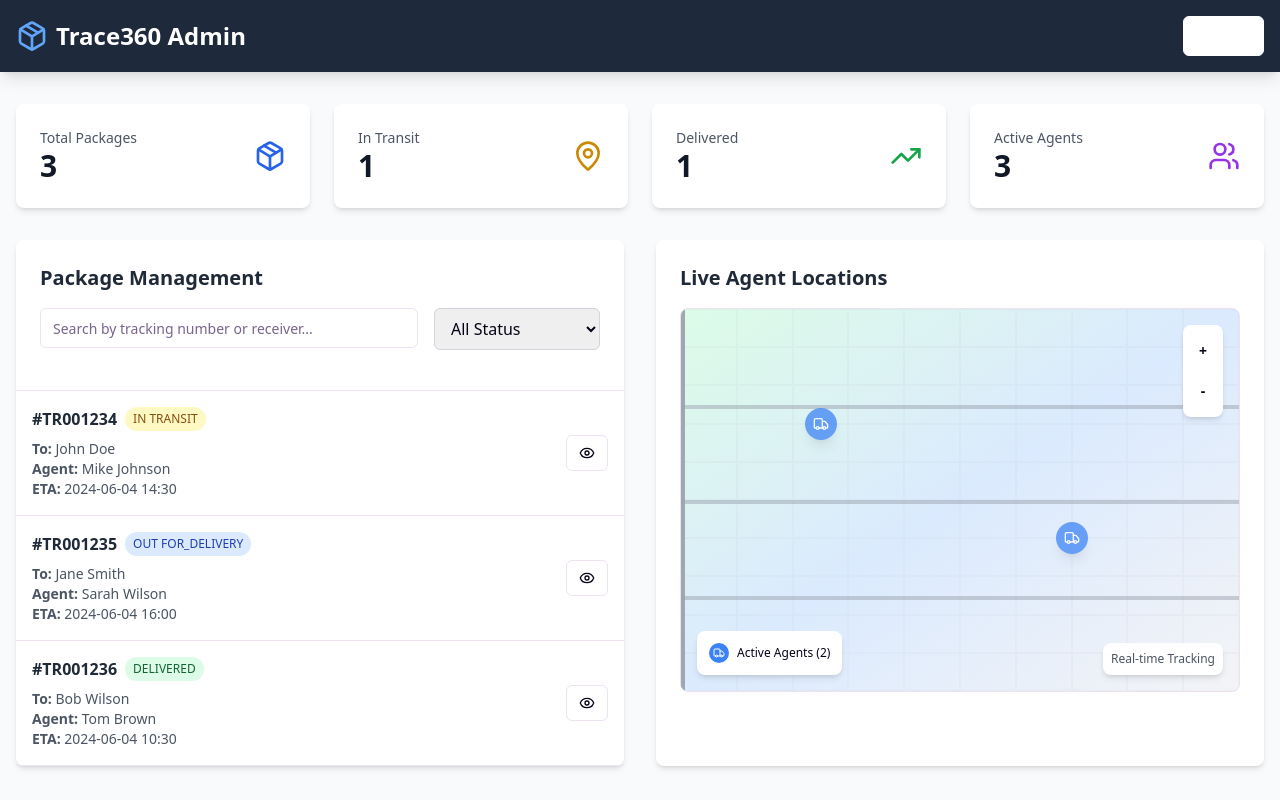
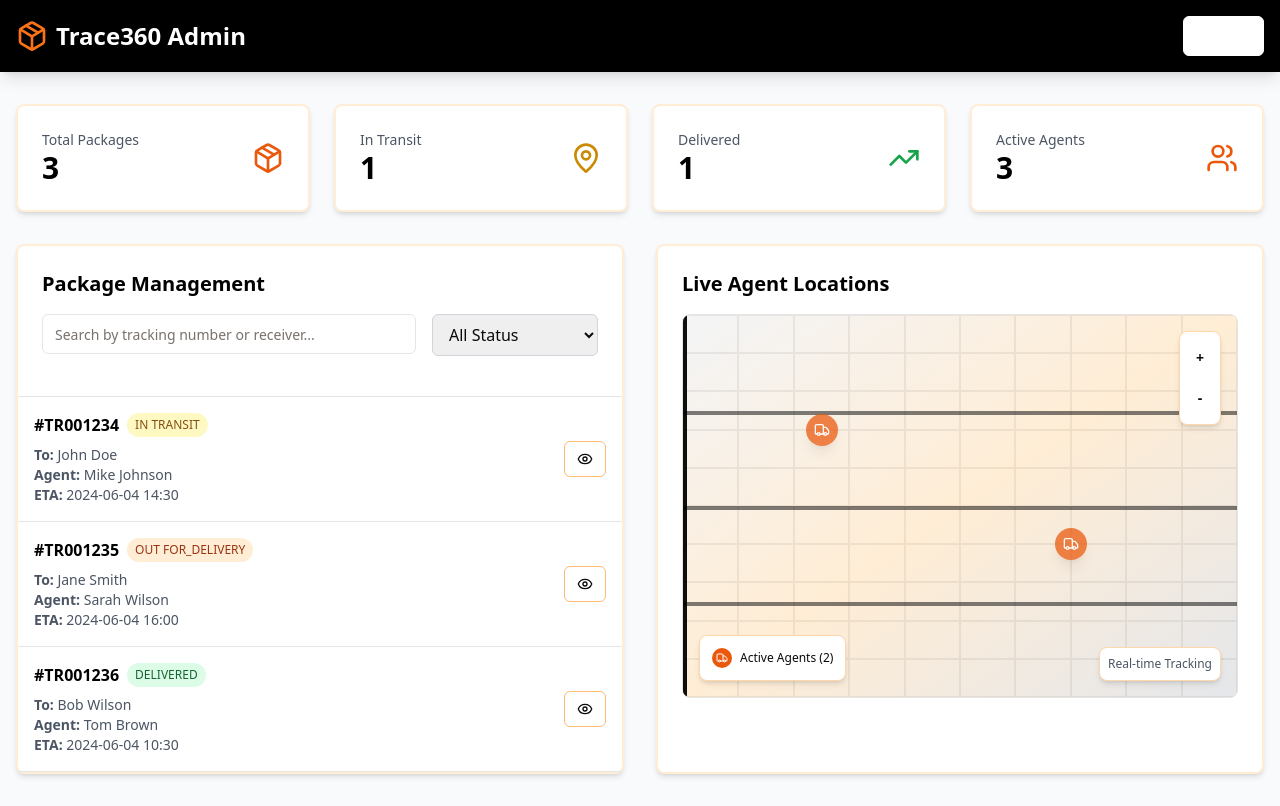
Before and after one commit to Yogareddy107/track-trace-route, a React (Vite) app: page /admin in a window 1280 px wide. Built offline with nearby package versions, Linux system fonts and the light colour scheme.

Commit message:
Change theme colors to black and orange
Update the color scheme across the entire application to use a black and orange theme.

```diff
--- a/src/components/AdminMap.tsx
+++ b/src/components/AdminMap.tsx
@@ -20,26 +20,26 @@ const AdminMap: React.FC<AdminMapProps> = ({ packages }) => {
   );
 
   return (
-    <div className="relative w-full h-96 bg-gradient-to-br from-blue-100 to-blue-200 rounded-lg border overflow-hidden">
+    <div className="relative w-full h-96 bg-gradient-to-br from-gray-100 to-orange-200 rounded-lg border overflow-hidden">
       {/* Mock Map Background */}
-      <div className="absolute inset-0 bg-gradient-to-br from-green-100 via-blue-100 to-gray-100">
+      <div className="absolute inset-0 bg-gradient-to-br from-gray-100 via-orange-100 to-gray-200">
         {/* Grid pattern to simulate map */}
         <div className="absolute inset-0 opacity-20">
           <div className="grid grid-cols-10 h-full">
             {Array.from({ length: 100 }).map((_, i) => (
-              <div key={i} className="border border-gray-400 opacity-30"></div>
+              <div key={i} className="border border-black opacity-30"></div>
             ))}
           </div>
         </div>
 
         {/* Mock streets */}
-        <div className="absolute top-1/4 left-0 right-0 h-1 bg-gray-400 opacity-50"></div>
-        <div className="absolute top-1/2 left-0 right-0 h-1 bg-gray-400 opacity-50"></div>
-        <div className="absolute top-3/4 left-0 right-0 h-1 bg-gray-400 opacity-50"></div>
-        <div className="absolute left-1/5 top-0 bottom-0 w-1 bg-gray-400 opacity-50"></div>
-        <div className="absolute left-2/5 top-0 bottom-0 w-1 bg-gray-400 opacity-50"></div>
-        <div className="absolute left-3/5 top-0 bottom-0 w-1 bg-gray-400 opacity-50"></div>
-        <div className="absolute left-4/5 top-0 bottom-0 w-1 bg-gray-400 opacity-50"></div>
+        <div className="absolute top-1/4 left-0 right-0 h-1 bg-black opacity-50"></div>
+        <div className="absolute top-1/2 left-0 right-0 h-1 bg-black opacity-50"></div>
+        <div className="absolute top-3/4 left-0 right-0 h-1 bg-black opacity-50"></div>
+        <div className="absolute left-1/5 top-0 bottom-0 w-1 bg-black opacity-50"></div>
+        <div className="absolute left-2/5 top-0 bottom-0 w-1 bg-black opacity-50"></div>
+        <div className="absolute left-3/5 top-0 bottom-0 w-1 bg-black opacity-50"></div>
+        <div className="absolute left-4/5 top-0 bottom-0 w-1 bg-black opacity-50"></div>
 
         {/* Agent/Package markers */}
         {activePackages.map((pkg, index) => {
@@ -60,7 +60,7 @@ const AdminMap: React.FC<AdminMapProps> = ({ packages }) => {
             >
               <div className="relative group">
                 <div className="animate-pulse">
-                  <div className="bg-blue-500 rounded-full p-2 shadow-lg">
+                  <div className="bg-orange-600 rounded-full p-2 shadow-lg">
                     <Truck className="h-4 w-4 text-white" />
                   </div>
                 </div>
@@ -78,18 +78,18 @@ const AdminMap: React.FC<AdminMapProps> = ({ packages }) => {
       </div>
 
       {/* Map Controls */}
-      <div className="absolute top-4 right-4 bg-white rounded-lg shadow-md p-2">
+      <div className="absolute top-4 right-4 bg-white rounded-lg shadow-md p-2 border border-orange-200">
         <div className="flex flex-col space-y-1">
-          <button className="p-2 hover:bg-gray-100 rounded text-sm font-bold">+</button>
-          <button className="p-2 hover:bg-gray-100 rounded text-sm font-bold">-</button>
+          <button className="p-2 hover:bg-orange-100 rounded text-sm font-bold">+</button>
+          <button className="p-2 hover:bg-orange-100 rounded text-sm font-bold">-</button>
         </div>
       </div>
 
       {/* Legend */}
-      <div className="absolute bottom-4 left-4 bg-white rounded-lg shadow-md p-3">
+      <div className="absolute bottom-4 left-4 bg-white rounded-lg shadow-md p-3 border border-orange-200">
         <div className="space-y-2">
           <div className="flex items-center space-x-2">
-            <div className="bg-blue-500 rounded-full p-1">
+            <div className="bg-orange-600 rounded-full p-1">
               <Truck className="h-3 w-3 text-white" />
             </div>
             <span className="text-xs">Active Agents ({activePackages.length})</span>
@@ -98,7 +98,7 @@ const AdminMap: React.FC<AdminMapProps> = ({ packages }) => {
       </div>
 
       {/* Map Info */}
-      <div className="absolute bottom-4 right-4 bg-white rounded-lg shadow-md p-2">
+      <div className="absolute bottom-4 right-4 bg-white rounded-lg shadow-md p-2 border border-orange-200">
         <p className="text-xs text-gray-600">Real-time Tracking</p>
       </div>
     </div>
--- a/src/index.css
+++ b/src/index.css
@@ -6,88 +6,81 @@
 @layer base {
   :root {
     --background: 0 0% 100%;
-    --foreground: 258 84% 4.9%;
+    --foreground: 20 14.3% 4.1%;
 
     --card: 0 0% 100%;
-    --card-foreground: 258 84% 4.9%;
+    --card-foreground: 20 14.3% 4.1%;
 
     --popover: 0 0% 100%;
-    --popover-foreground: 258 84% 4.9%;
+    --popover-foreground: 20 14.3% 4.1%;
 
-    --primary: 258 47.4% 11.2%;
-    --primary-foreground: 210 40% 98%;
+    --primary: 24 9.8% 10%;
+    --primary-foreground: 60 9.1% 97.8%;
 
-    --secondary: 285 40% 96.1%;
-    --secondary-foreground: 258 47.4% 11.2%;
+    --secondary: 60 4.8% 95.9%;
+    --secondary-foreground: 24 9.8% 10%;
 
-    --muted: 285 40% 96.1%;
-    --muted-foreground: 270 16.3% 46.9%;
+    --muted: 60 4.8% 95.9%;
+    --muted-foreground: 25 5.3% 44.7%;
 
-    --accent: 285 40% 96.1%;
-    --accent-foreground: 258 47.4% 11.2%;
+    --accent: 60 4.8% 95.9%;
+    --accent-foreground: 24 9.8% 10%;
 
     --destructive: 0 84.2% 60.2%;
-    --destructive-foreground: 210 40% 98%;
+    --destructive-foreground: 60 9.1% 97.8%;
 
-    --border: 285 31.8% 91.4%;
-    --input: 285 31.8% 91.4%;
-    --ring: 258 84% 4.9%;
+    --border: 20 5.9% 90%;
+    --input: 20 5.9% 90%;
+    --ring: 20 14.3% 4.1%;
 
     --radius: 0.5rem;
 
-    --sidebar-background: 285 10% 98%;
-
-    --sidebar-foreground: 258 5.3% 26.1%;
-
-    --sidebar-primary: 258 5.9% 10%;
-
-    --sidebar-primary-foreground: 0 0% 98%;
-
-    --sidebar-accent: 285 4.8% 95.9%;
-
-    --sidebar-accent-foreground: 258 5.9% 10%;
-
-    --sidebar-border: 285 13% 91%;
-
-    --sidebar-ring: 258 91.2% 59.8%;
+    --sidebar-background: 0 0% 98%;
+    --sidebar-foreground: 20 14.3% 4.1%;
+    --sidebar-primary: 24 9.8% 10%;
+    --sidebar-primary-foreground: 60 9.1% 97.8%;
+    --sidebar-accent: 60 4.8% 95.9%;
+    --sidebar-accent-foreground: 24 9.8% 10%;
+    --sidebar-border: 20 5.9% 90%;
+    --sidebar-ring: 20 14.3% 4.1%;
   }
 
   .dark {
-    --background: 258 84% 4.9%;
-    --foreground: 285 40% 98%;
+    --background: 20 14.3% 4.1%;
+    --foreground: 60 9.1% 97.8%;
 
-    --card: 258 84% 4.9%;
-    --card-foreground: 285 40% 98%;
+    --card: 20 14.3% 4.1%;
+    --card-foreground: 60 9.1% 97.8%;
 
-    --popover: 258 84% 4.9%;
-    --popover-foreground: 285 40% 98%;
+    --popover: 20 14.3% 4.1%;
+    --popover-foreground: 60 9.1% 97.8%;
 
-    --primary: 285 40% 98%;
-    --primary-foreground: 258 47.4% 11.2%;
+    --primary: 60 9.1% 97.8%;
+    --primary-foreground: 20 14.3% 4.1%;
 
-    --secondary: 285 32.6% 17.5%;
-    --secondary-foreground: 285 40% 98%;
+    --secondary: 12 6.5% 15.1%;
+    --secondary-foreground: 60 9.1% 97.8%;
 
-    --muted: 285 32.6% 17.5%;
-    --muted-foreground: 285 20.2% 65.1%;
+    --muted: 12 6.5% 15.1%;
+    --muted-foreground: 24 5.4% 63.9%;
 
-    --accent: 285 32.6% 17.5%;
-    --accent-foreground: 285 40% 98%;
+    --accent: 12 6.5% 15.1%;
+    --accent-foreground: 60 9.1% 97.8%;
 
     --destructive: 0 62.8% 30.6%;
-    --destructive-foreground: 285 40% 98%;
+    --destructive-foreground: 60 9.1% 97.8%;
 
-    --border: 285 32.6% 17.5%;
-    --input: 285 32.6% 17.5%;
-    --ring: 285 26.8% 83.9%;
-    --sidebar-background: 258 5.9% 10%;
-    --sidebar-foreground: 285 4.8% 95.9%;
-    --sidebar-primary: 285 76.3% 48%;
-    --sidebar-primary-foreground: 0 0% 100%;
-    --sidebar-accent: 258 3.7% 15.9%;
-    --sidebar-accent-foreground: 285 4.8% 95.9%;
-    --sidebar-border: 258 3.7% 15.9%;
-    --sidebar-ring: 285 91.2% 59.8%;
+    --border: 12 6.5% 15.1%;
+    --input: 12 6.5% 15.1%;
+    --ring: 35.5 91.7% 32.9%;
+    --sidebar-background: 20 14.3% 4.1%;
+    --sidebar-foreground: 60 9.1% 97.8%;
+    --sidebar-primary: 35.5 91.7% 32.9%;
+    --sidebar-primary-foreground: 20 14.3% 4.1%;
+    --sidebar-accent: 12 6.5% 15.1%;
+    --sidebar-accent-foreground: 60 9.1% 97.8%;
+    --sidebar-border: 12 6.5% 15.1%;
+    --sidebar-ring: 35.5 91.7% 32.9%;
   }
 }
 
--- a/src/pages/AdminDashboard.tsx
+++ b/src/pages/AdminDashboard.tsx
@@ -61,7 +61,7 @@ const AdminDashboard = () => {
   const getStatusColor = (status: string) => {
     switch (status) {
       case 'delivered': return 'bg-green-100 text-green-800';
-      case 'out_for_delivery': return 'bg-blue-100 text-blue-800';
+      case 'out_for_delivery': return 'bg-orange-100 text-orange-800';
       case 'in_transit': return 'bg-yellow-100 text-yellow-800';
       case 'pending': return 'bg-gray-100 text-gray-800';
       default: return 'bg-gray-100 text-gray-800';
@@ -85,14 +85,14 @@ const AdminDashboard = () => {
   return (
     <div className="min-h-screen bg-gray-50">
       {/* Header */}
-      <header className="bg-slate-800 text-white shadow-lg">
+      <header className="bg-black text-white shadow-lg">
         <div className="container mx-auto px-4 py-4">
           <div className="flex items-center justify-between">
             <div className="flex items-center space-x-2">
-              <Package className="h-8 w-8 text-blue-400" />
+              <Package className="h-8 w-8 text-orange-500" />
               <h1 className="text-2xl font-bold">Trace360 Admin</h1>
             </div>
-            <Button variant="outline" className="text-white border-white hover:bg-white hover:text-slate-800">
+            <Button variant="outline" className="text-white border-white hover:bg-white hover:text-black">
               Logout
             </Button>
           </div>
@@ -102,52 +102,52 @@ const AdminDashboard = () => {
       <div className="container mx-auto px-4 py-8">
         {/* Stats Cards */}
         <div className="grid grid-cols-1 md:grid-cols-4 gap-6 mb-8">
-          <div className="bg-white rounded-lg shadow-md p-6">
+          <div className="bg-white rounded-lg shadow-md p-6 border-2 border-orange-100">
             <div className="flex items-center justify-between">
               <div>
                 <p className="text-sm font-medium text-gray-600">Total Packages</p>
-                <p className="text-3xl font-bold text-gray-900">{stats.totalPackages}</p>
+                <p className="text-3xl font-bold text-black">{stats.totalPackages}</p>
               </div>
-              <Package className="h-8 w-8 text-blue-600" />
+              <Package className="h-8 w-8 text-orange-600" />
             </div>
           </div>
 
-          <div className="bg-white rounded-lg shadow-md p-6">
+          <div className="bg-white rounded-lg shadow-md p-6 border-2 border-orange-100">
             <div className="flex items-center justify-between">
               <div>
                 <p className="text-sm font-medium text-gray-600">In Transit</p>
-                <p className="text-3xl font-bold text-gray-900">{stats.inTransit}</p>
+                <p className="text-3xl font-bold text-black">{stats.inTransit}</p>
               </div>
               <MapPin className="h-8 w-8 text-yellow-600" />
             </div>
           </div>
 
-          <div className="bg-white rounded-lg shadow-md p-6">
+          <div className="bg-white rounded-lg shadow-md p-6 border-2 border-orange-100">
             <div className="flex items-center justify-between">
               <div>
                 <p className="text-sm font-medium text-gray-600">Delivered</p>
-                <p className="text-3xl font-bold text-gray-900">{stats.delivered}</p>
+                <p className="text-3xl font-bold text-black">{stats.delivered}</p>
               </div>
               <TrendingUp className="h-8 w-8 text-green-600" />
             </div>
           </div>
 
-          <div className="bg-white rounded-lg shadow-md p-6">
+          <div className="bg-white rounded-lg shadow-md p-6 border-2 border-orange-100">
             <div className="flex items-center justify-between">
               <div>
                 <p className="text-sm font-medium text-gray-600">Active Agents</p>
-                <p className="text-3xl font-bold text-gray-900">{stats.activeAgents}</p>
+                <p className="text-3xl font-bold text-black">{stats.activeAgents}</p>
               </div>
-              <Users className="h-8 w-8 text-purple-600" />
+              <Users className="h-8 w-8 text-orange-600" />
             </div>
           </div>
         </div>
 
         <div className="grid lg:grid-cols-2 gap-8">
           {/* Package List */}
-          <div className="bg-white rounded-lg shadow-md">
+          <div className="bg-white rounded-lg shadow-md border-2 border-orange-100">
             <div className="p-6 border-b">
-              <h2 className="text-xl font-bold text-gray-800 mb-4">Package Management</h2>
+              <h2 className="text-xl font-bold text-black mb-4">Package Management</h2>
 
               {/* Filters */}
               <div className="flex space-x-4 mb-4">
@@ -161,7 +161,7 @@ const AdminDashboard = () => {
                 <select
                   value={selectedStatus}
                   onChange={(e) => setSelectedStatus(e.target.value)}
-                  className="px-3 py-2 border border-gray-300 rounded-md"
+                  className="px-3 py-2 border border-gray-300 rounded-md focus:border-orange-500"
                 >
                   <option value="all">All Status</option>
                   <option value="pending">Pending</option>
@@ -174,11 +174,11 @@ const AdminDashboard = () => {
 
             <div className="max-h-96 overflow-y-auto">
               {filteredPackages.map((pkg) => (
-                <div key={pkg.id} className="p-4 border-b hover:bg-gray-50">
+                <div key={pkg.id} className="p-4 border-b hover:bg-orange-50">
                   <div className="flex items-center justify-between">
                     <div className="flex-1">
                       <div className="flex items-center space-x-2 mb-2">
-                        <p className="font-semibold text-gray-800">#{pkg.trackingNumber}</p>
+                        <p className="font-semibold text-black">#{pkg.trackingNumber}</p>
                         <span className={`px-2 py-1 rounded-full text-xs font-medium ${getStatusColor(pkg.status)}`}>
                           {pkg.status.replace('_', ' ').toUpperCase()}
                         </span>
@@ -193,7 +193,7 @@ const AdminDashboard = () => {
                         <strong>ETA:</strong> {pkg.eta}
                       </p>
                     </div>
-                    <Button size="sm" variant="outline">
+                    <Button size="sm" variant="outline" className="border-orange-300 hover:bg-orange-50">
                       <Eye className="h-4 w-4" />
                     </Button>
                   </div>
@@ -203,8 +203,8 @@ const AdminDashboard = () => {
           </div>
 
           {/* Live Map */}
-          <div className="bg-white rounded-lg shadow-md p-6">
-            <h2 className="text-xl font-bold text-gray-800 mb-4">Live Agent Locations</h2>
+          <div className="bg-white rounded-lg shadow-md p-6 border-2 border-orange-100">
+            <h2 className="text-xl font-bold text-black mb-4">Live Agent Locations</h2>
             <AdminMap packages={packages} />
           </div>
         </div>
```
Also changed, not shown: src/components/AgentMap.tsx (+25 -25 lines), src/components/TrackingMap.tsx (+17 -17 lines), src/pages/Home.tsx (+18 -18 lines), src/pages/Login.tsx (+13 -13 lines).
